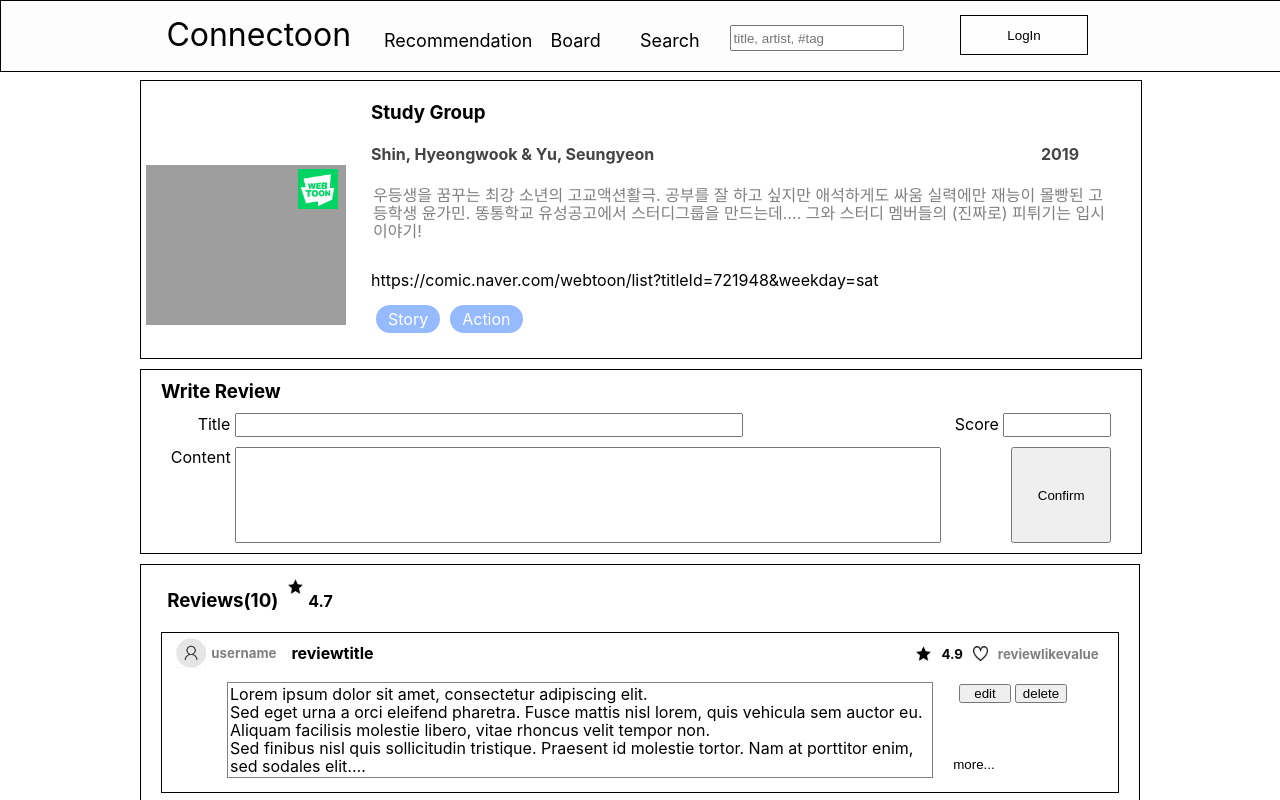
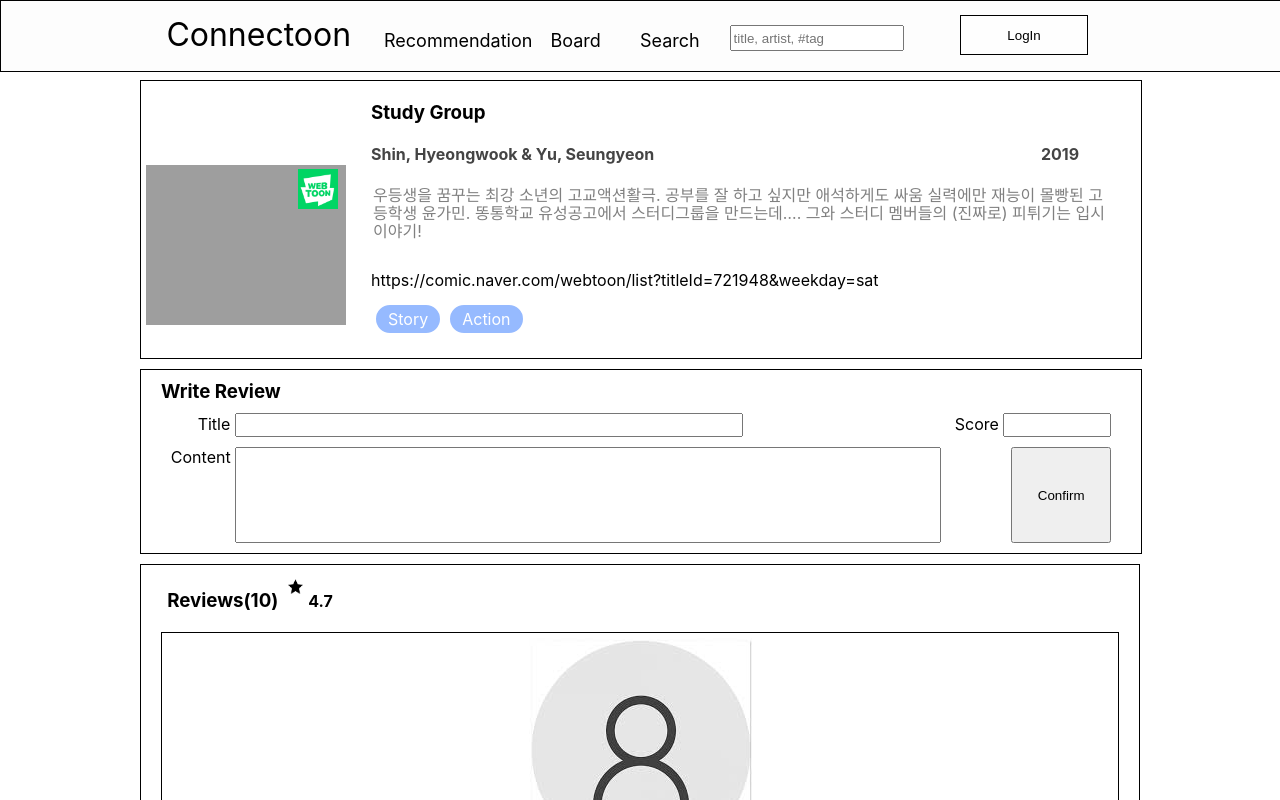
Before and after one commit to swsnu/swpp2021-team10, a React (Create React App) app in the folder frontend/connectoon/: page /works/1 in a window 1280 px wide. Shown: the top 800 px of the page. Built offline with nearby package versions, Linux system fonts and the light colour scheme; grey boxes are pictures that could not be loaded.

Commit message:
change classNames for no duplication

```diff
--- a/frontend/connectoon/src/Components/DetailReview/DetailReview.css
+++ b/frontend/connectoon/src/Components/DetailReview/DetailReview.css
@@ -3,24 +3,24 @@
   margin: 10px 20px 10px 20px;
 }
 
-.review-upper-region {
+.detail-review > .review-upper-region {
   margin: 5px 0 0 0;
 }
 
-.user-profile-image {
+.detail-review > .user-profile-image {
   width: 30px;
   height: 30px;
   display: inline-block;
 }
 
-h5 {
+.detail-review > h5 {
   display: inline-block;
   margin: 7px 5px 7px 5px;
   vertical-align: top;
   color: gray;
 }
 
-.review-title {
+.detail-review > .review-title {
   display: inline-block;
   margin: 5px 120px 5px 10px;
   vertical-align: top;
@@ -29,7 +29,7 @@ h5 {
   height: 18px;
 }
 
-.review-title-input {
+.detail-review > .review-title-input {
   display: inline-block;
   margin: 5px 140px 5px 10px;
   vertical-align: top;
@@ -38,21 +38,21 @@ h5 {
   height: 18px;
 }
 
-.review-score-region {
+.detail-review > .review-score-region {
   display: inline-block;
 }
 
-.review-score-star-icon {
+.detail-review > .review-score-star-icon {
   width: 15px;
   height: 15px;
   margin: 7px 5px 7px 5px;
 }
 
-.review-score-value {
+.detail-review > .review-score-value {
   color: black;
 }
 
-.review-like-button {
+.detail-review > .review-like-button {
   vertical-align: top;
   border: none;
   width: 15px;
@@ -61,30 +61,30 @@ h5 {
   margin: 7px 5px 7px 5px;
 }
 
-.review-like-button:hover {
+.detail-review > .review-like-button:hover {
   cursor: grab;
 }
 
-.review-like-heart-icon {
+.detail-review > .review-like-heart-icon {
   width: 15px;
   height: 15px;
 }
 
-.review-score-label {
+.detail-review > .review-score-label {
   vertical-align: top;
 }
 
-.review-score-input {
+.detail-review > .review-score-input {
   margin: 5px 5px 5px 5px;
   width: 100px;
   height: 18px;
 }
 
-.review-content-region {
+.detail-review > .review-content-region {
   display: inline-block;
 }
 
-.review-content {
+.detail-review > .review-content {
   border: 1px solid gray;
   padding: 2px 2px 2px 2px;
   width: 700px;
@@ -101,7 +101,7 @@ h5 {
   height: 90px;
 }
 
-.review-content-input {
+.detail-review > .review-content-input {
   padding: 2px 2px 2px 2px;
   width: 700px;
   font-size: 16px;
@@ -110,59 +110,59 @@ h5 {
   height: 90px;
 }
 
-.review-button-region {
+.detail-review > .review-button-region {
   display: inline-block;
   vertical-align: top;
 }
 
-.review-edit-delete-region {
+.detail-review > .review-edit-delete-region {
   width: 120px;
   height: 46px;
   margin: 10px 0 0 0;
 }
 
-.review-save-back-region {
+.detail-review > .review-save-back-region {
   width: 120px;
   height: 102px;
   margin: 10px 0 0 0;
 }
 
-.edit-button {
+.detail-review > .edit-button {
   padding: 0;
   width: 52px;
   margin: 2px 2px 2px 2px;
 }
 
-.delete-button {
+.detail-review > .delete-button {
   padding: 0;
   width: 52px;
   margin: 2px 2px 2px 2px;
 }
 
-.review-more-region {
+.detail-review > .review-more-region {
   width: 42px;
   height: 21px;
   margin: 25px 0 10px 0;
 }
 
-.review-more-button {
+.detail-review > .review-more-button {
   border: none;
   background-color: white;
   text-decoration: none;
   padding: 0;
 }
 
-.review-more-button:hover {
+.detail-review > .review-more-button:hover {
   cursor: grab;
 }
 
-.save-button {
+.detail-review > .save-button {
   padding: 0;
   width: 52px;
   margin: 2px 2px 2px 2px;
 }
 
-.back-button {
+.detail-review > .back-button {
   padding: 0;
   width: 52px;
   margin: 2px 2px 2px 2px;
--- a/frontend/connectoon/src/Components/WorkThumbnail/WorkThumbnail.css
+++ b/frontend/connectoon/src/Components/WorkThumbnail/WorkThumbnail.css
@@ -4,12 +4,12 @@
   height: 170px;
 }
 
-.original-work-object-thumbnail {
+.original-work-thumbnail {
   width: 200px;
   height: 160px;
 }
 
-.work-object-platform {
+.work-platform {
   display: block;
   margin: 0 auto;
   width: 40px;
@@ -20,7 +20,7 @@
   z-index: 5;
 }
 
-.work-object-completion {
+.work-completion {
   display: block;
   margin: 0 auto;
   width: 40px;
--- a/frontend/connectoon/src/Components/WorkThumbnail/WorkThumbnail.js
+++ b/frontend/connectoon/src/Components/WorkThumbnail/WorkThumbnail.js
@@ -9,9 +9,9 @@ const WorkThumbnail = (props) => {
 
   return (
     <div className={className}>
-      <img className="original-work-object-thumbnail" src={src} alt="work_thumbnail" />
-      <img className="work-object-platform" src={platform} alt="work_platform" />
-      {completion && <img className="work-object-completion" src="/images/work_completion.png" alt="work_completion" />}
+      <img className="original-work-thumbnail" src={src} alt="work_thumbnail" />
+      <img className="work-platform" src={platform} alt="work_platform" />
+      {completion && <img className="work-completion" src="/images/work_completion.png" alt="work_completion" />}
     </div>
   );
 };
```
